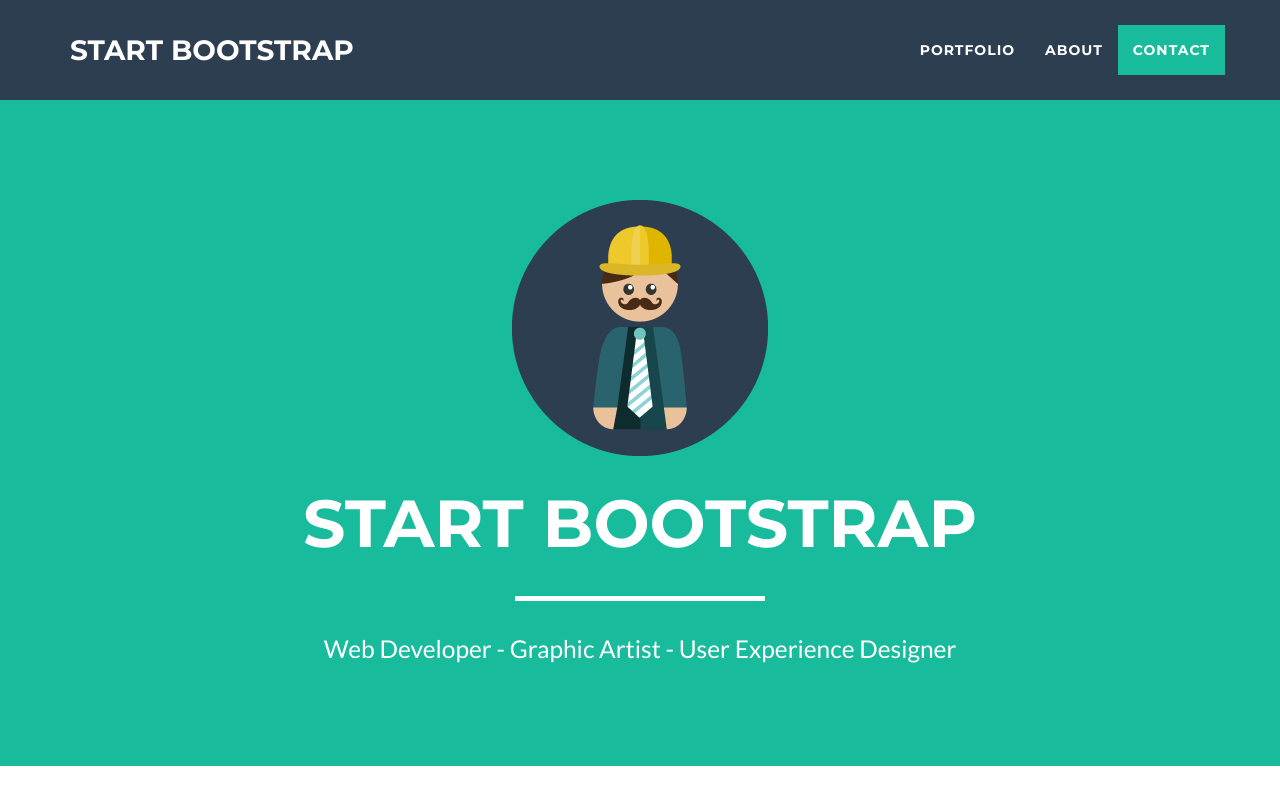
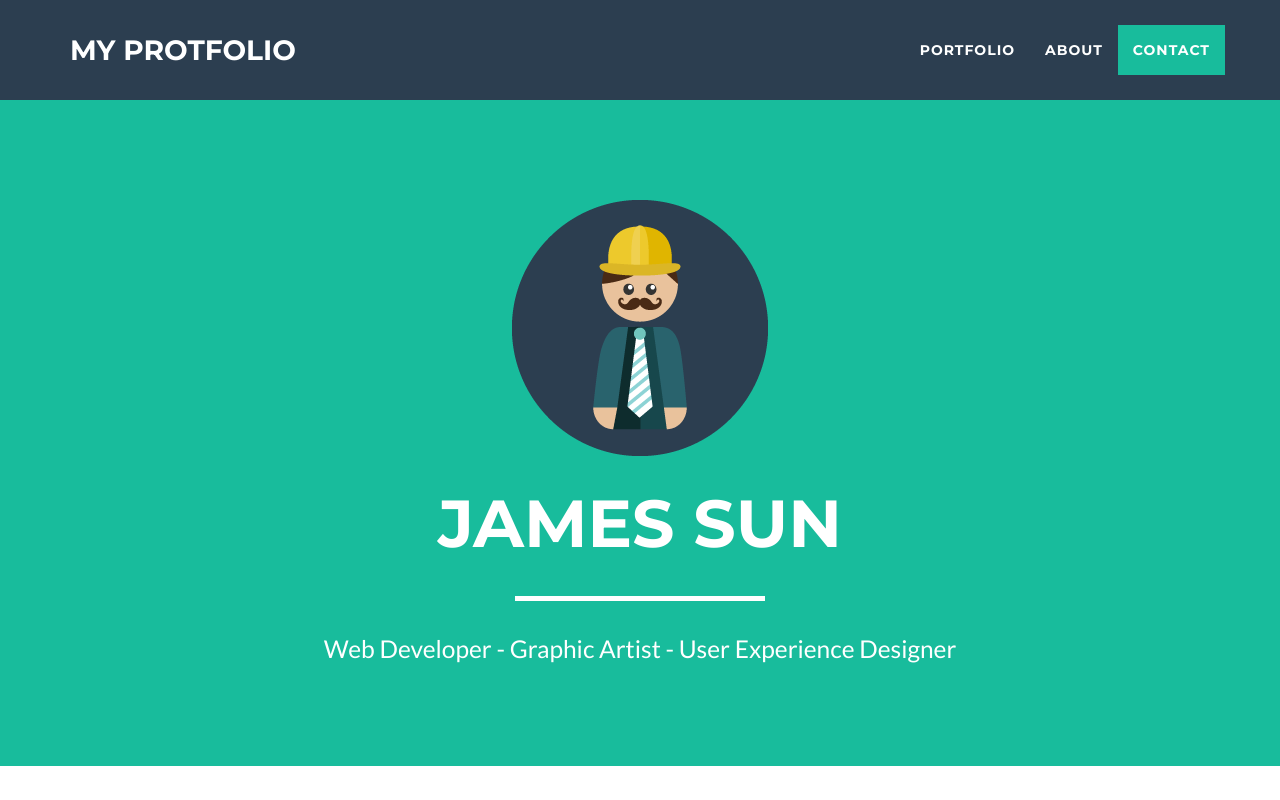
Before and after one commit to Jamesgood/Jamesgood.GitHub.io, a website: page index.html in a window 1280 px wide. Shown: the top 800 px of the page. Drawn offline with nearby package versions, Linux system fonts and the light colour scheme.

Commit message:
jijijiojjijiojiojoijiuhuyytfrrxdsrdrry

```diff
--- a/index.html
+++ b/index.html
@@ -9,7 +9,7 @@
     <meta name="description" content="">
     <meta name="author" content="">
 
-    <title>Freelancer - Start Bootstrap Theme</title>
+    <title>James Project</title>
 
     <!-- Bootstrap Core CSS -->
     <link href="vendor/bootstrap/css/bootstrap.min.css" rel="stylesheet">
@@ -41,7 +41,7 @@
                 <button type="button" class="navbar-toggle" data-toggle="collapse" data-target="#bs-example-navbar-collapse-1">
                     <span class="sr-only">Toggle navigation</span> Menu <i class="fa fa-bars"></i>
                 </button>
-                <a class="navbar-brand" href="#page-top">Start Bootstrap</a>
+                <a class="navbar-brand" href="#page-top">My Protfolio</a>
             </div>
 
             <!-- Collect the nav links, forms, and other content for toggling -->
@@ -73,7 +73,7 @@
                 <div class="col-lg-12">
                     <img class="img-responsive" src="img/profile.png" alt="">
                     <div class="intro-text">
-                        <span class="name">Start Bootstrap</span>
+                        <span class="name">James Sun</span>
                         <hr class="star-light">
                         <span class="skills">Web Developer - Graphic Artist - User Experience Designer</span>
                     </div>
```
